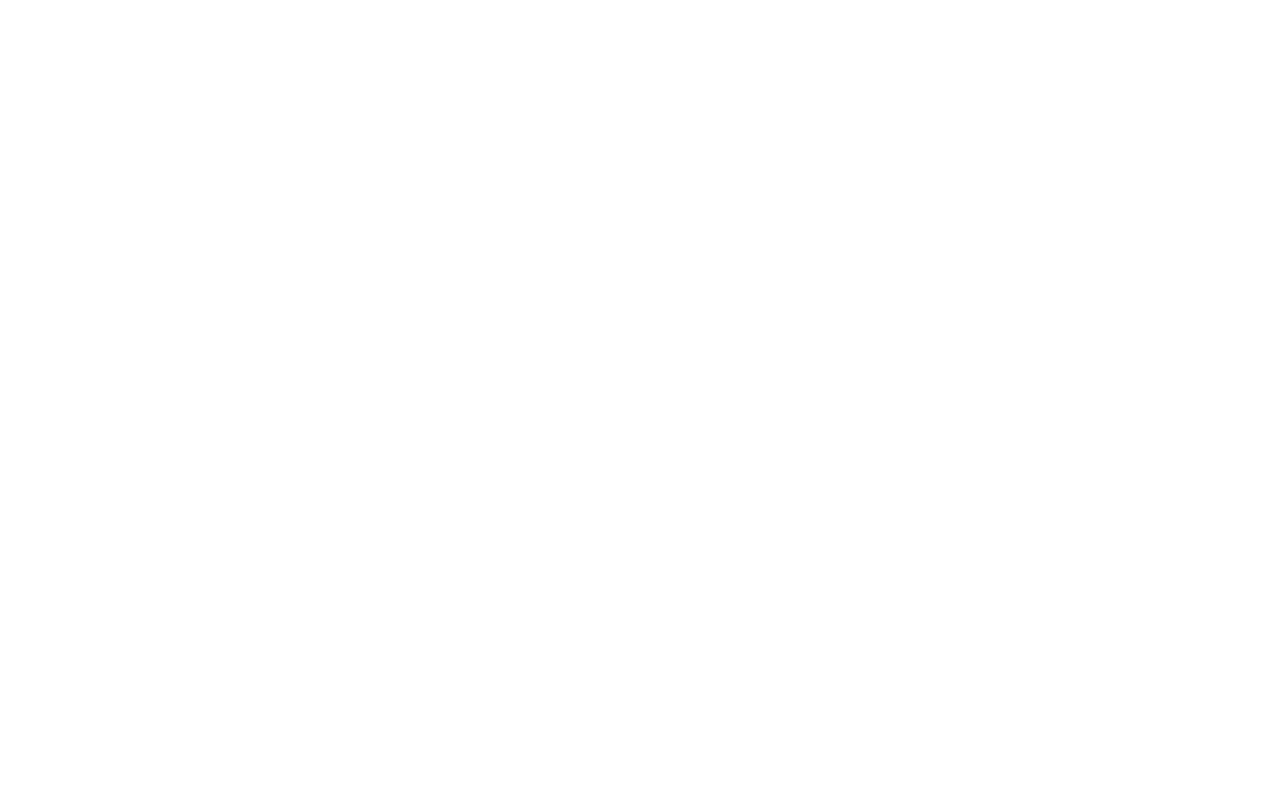
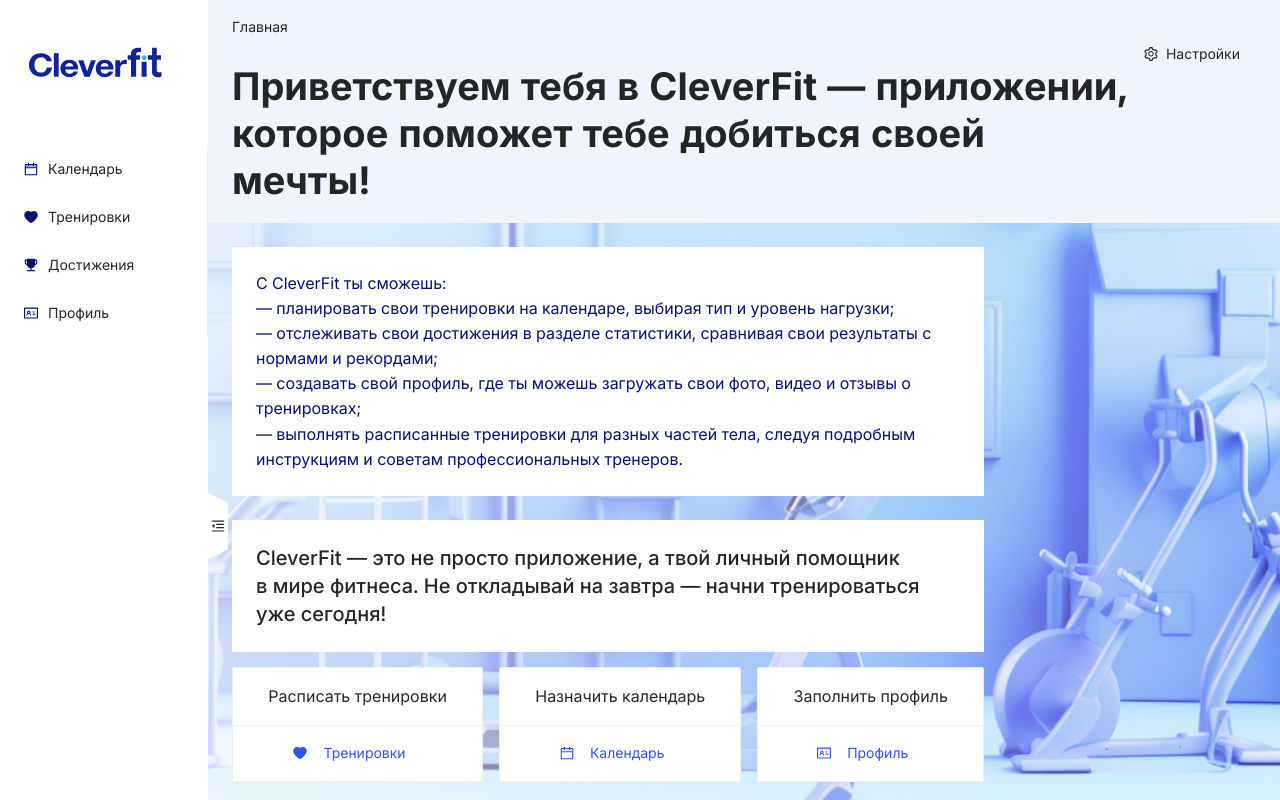
Before and after one commit to ClevertecFrontendLab/Unf0rgettab1e, a React (Vite) app: page /#/ in a window 1280 px wide. Shown: the top 800 px of the page. Built offline with nearby package versions, Linux system fonts and the light colour scheme.

Commit message:
feat: add main page ui

```diff
--- a/src/pages/main-page/main-page.scss
+++ b/src/pages/main-page/main-page.scss
@@ -0,0 +1,52 @@
+@import '/src/theme/vars.scss';
+
+.main-layout {
+    background-image: url('/public/Light.png');
+    background-size: cover;
+    background-repeat: no-repeat;
+    min-height: 100vh;
+    // max-width: 1440px;
+
+    .content-layout {
+        background: transparent;
+
+        &__content {
+        }
+
+        &__preview {
+            background-color: $bg-light;
+            margin: 24px;
+            padding: 24px;
+            max-width: 752px;
+
+            &-text {
+                color: $primary-light;
+                font-size: 16px;
+                font-weight: 400;
+                margin: 0;
+            }
+        }
+
+        &__slogan {
+            background-color: $bg-light;
+            margin: 0 24px;
+            padding: 24px;
+            max-width: 752px;
+
+            &-text {
+                font-weight: 500;
+                margin: 0;
+            }
+        }
+
+        &__features {
+            width: 752px;
+            margin: 0 24px;
+            align-items: stretch;
+
+            .ant-space-item {
+                flex: 1 0 auto;
+            }
+        }
+    }
+}
--- a/src/pages/main-page/main-page.tsx
+++ b/src/pages/main-page/main-page.tsx
@@ -1,7 +1,62 @@
 import React, { useState } from 'react';
 
 import './main-page.scss';
+import { Layout, Space, Typography } from 'antd';
+import { Sidebar } from '@components/Sidebar';
+import { MainHeader } from '@components/MainHeader';
+import { MainCard } from '@components/MainCard';
+import { CalendarTwoTone, HeartFilled, IdcardOutlined, TrophyFilled } from '@ant-design/icons';
+import { MainFooter } from '@components/MainFooter';
+
+const { Content, Footer } = Layout;
+const { Title, Paragraph } = Typography;
 
 export const MainPage: React.FC = () => {
-    return <></>;
+    return (
+        <Layout className='main-layout'>
+            <Sidebar></Sidebar>
+            <Layout className='content-layout'>
+                <MainHeader></MainHeader>
+                <Content className='content-layout__content'>
+                    <Space className='content-layout__preview'>
+                        <Paragraph className='content-layout__preview-text'>
+                            С CleverFit ты сможешь:
+                            <br />— планировать свои тренировки на календаре, выбирая тип и уровень
+                            нагрузки;
+                            <br />— отслеживать свои достижения в разделе статистики, сравнивая свои
+                            результаты с нормами и рекордами;
+                            <br />— создавать свой профиль, где ты можешь загружать свои фото, видео
+                            и отзывы о тренировках;
+                            <br />— выполнять расписанные тренировки для разных частей тела, следуя
+                            подробным инструкциям и советам профессиональных тренеров.
+                        </Paragraph>
+                    </Space>
+                    <Space className='content-layout__slogan'>
+                        <Title level={4} className='content-layout__slogan-text'>
+                            CleverFit — это не просто приложение, а твой личный помощник в&nbsp;мире
+                            фитнеса. Не откладывай на завтра — начни тренироваться уже сегодня!
+                        </Title>
+                    </Space>
+                    <Space size={'middle'} className='content-layout__features'>
+                        <MainCard
+                            title='Расписать тренировки'
+                            icon={<HeartFilled style={{ color: '#2F54EB' }} />}
+                            linkText='Тренировки'
+                        ></MainCard>
+                        <MainCard
+                            title='Назначить календарь'
+                            icon={<CalendarTwoTone twoToneColor={'#2F54EB'} />}
+                            linkText='Календарь'
+                        ></MainCard>
+                        <MainCard
+                            title='Заполнить профиль'
+                            icon={<IdcardOutlined style={{ color: '#2F54EB' }} />}
+                            linkText='Профиль'
+                        ></MainCard>
+                    </Space>
+                </Content>
+                <MainFooter />
+            </Layout>
+        </Layout>
+    );
 };
```
